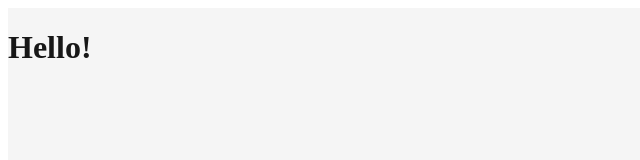
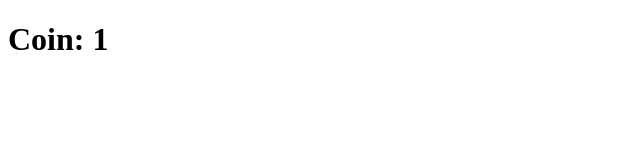
Before and after one commit to songforthemute/coin_track, a React (Create React App) app: page /1 in a window 1280 px wide. Shown: the top 160 px of the page, without its empty margins (0-640 px from the left). Built offline with nearby package versions, Linux system fonts and the light colour scheme.

Commit message:
Routing coins & coin page

```diff
--- a/src/App.tsx
+++ b/src/App.tsx
@@ -1,21 +1,7 @@
-import styled from "styled-components";
-
-const Container = styled.div`
-    display: flex;
-    width: 100vw;
-    height: 100vh;
-    background-color: ${(props) => props.theme.bgColor};
-`;
-const H1 = styled.h1`
-    color: ${(props) => props.theme.textColor};
-`;
+import Router from "./Router";
 
 function App() {
-    return (
-        <Container>
-            <H1>Hello!</H1>
-        </Container>
-    );
+    return <Router />;
 }
 
 export default App;
--- /dev/null
+++ b/src/Router.tsx
@@ -0,0 +1,16 @@
+import { BrowserRouter, Routes, Route } from "react-router-dom";
+import Coins from "./routes/Coins";
+import Coin from "./routes/Coin";
+
+const Router = () => {
+    return (
+        <BrowserRouter>
+            <Routes>
+                <Route path="/:coinId" element={<Coin />} />
+                <Route path="/" element={<Coins />} />
+            </Routes>
+        </BrowserRouter>
+    );
+};
+
+export default Router;
--- /dev/null
+++ b/src/routes/Coin.tsx
@@ -0,0 +1,9 @@
+import { useParams } from "react-router-dom";
+
+const Coin = () => {
+    const { coinId } = useParams();
+
+    return <h1>Coin: {coinId}</h1>;
+};
+
+export default Coin;
--- /dev/null
+++ b/src/routes/Coins.tsx
@@ -0,0 +1,5 @@
+const Coins = () => {
+    return <h1>Coins</h1>;
+};
+
+export default Coins;
```
